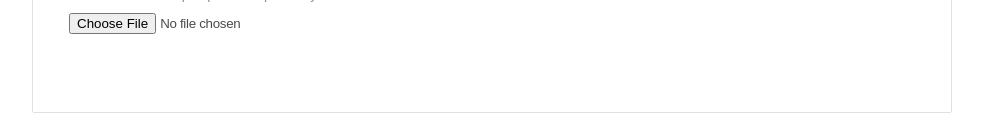
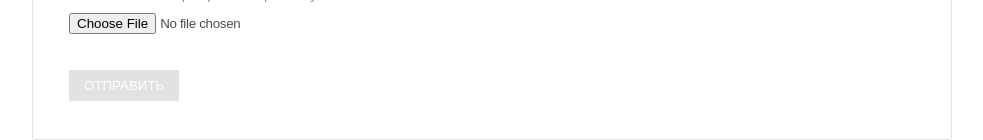
Before and after one commit to Tchander/maximum_education, a Vue app: page / in a window 1280 px wide. Shown: the part 722-862 px from the top of the page, without its empty margins (148-1131 px from the left). Before the commit the page ends 835 px from the top, so only its background shows below. Built offline with nearby package versions, Linux system fonts and the light colour scheme; no server answers; the HTML template or start-up script is replaced by a standard one.

Commit message:
feat: create submit button component and add some styles

```diff
--- a/src/assets/styles/main.css
+++ b/src/assets/styles/main.css
@@ -6,6 +6,9 @@
 }
 .mxed-block--less_margin {
   margin-bottom: 36px;
+}
+.mxed-block--no_margin {
+  margin-bottom: 0;
 }
 .mxed-label__title {
   letter-spacing: .5px;
--- a/src/components/DocumentsUploading.vue
+++ b/src/components/DocumentsUploading.vue
@@ -1,5 +1,5 @@
 <template>
-  <div class="mxed-block">
+  <div class="mxed-block mxed-block--less_margin">
     <div class="mxed-label mxed-label--increased_margin">
       <span class="mxed-label__title mxed-label__title--increased_ls"
         >Загрузка документов</span
--- a/src/components/FormWindow.vue
+++ b/src/components/FormWindow.vue
@@ -6,6 +6,7 @@
       <appeal-subject />
       <problem-description />
       <documents-uploading />
+      <submit-button />
     </form>
   </div>
 </template>
@@ -15,9 +16,11 @@ import BranchSelector from "@/components/BranchSelector";
 import AppealSubject from "@/components/AppealSubject";
 import ProblemDescription from "@/components/ProblemDescription";
 import DocumentsUploading from "@/components/DocumentsUploading";
+import SubmitButton from "@/components/SubmitButton";
 export default {
   name: "FormWindow",
   components: {
+    SubmitButton,
     DocumentsUploading,
     ProblemDescription,
     AppealSubject,
--- /dev/null
+++ b/src/components/SubmitButton.vue
@@ -0,0 +1,38 @@
+<template>
+  <div class="mxed-block mxed-block--no_margin">
+    <button
+      :disabled="isButtonDisabled"
+      class="mxed-btn"
+      :class="{ 'mxed-btn--active': !isButtonDisabled }"
+      @click="sendData"
+    >
+      Отправить
+    </button>
+  </div>
+</template>
+
+<script>
+export default {
+  name: "SubmitButton",
+  computed: {
+    isButtonDisabled() {
+      return true;
+    },
+  },
+  methods: {
+    sendData() {
+      console.log("42");
+    },
+  },
+};
+</script>
+
+<style lang="scss" scoped>
+.mxed-btn {
+  background: #e2e2e2;
+  color: #fff;
+  padding: 8px 15px;
+  text-transform: uppercase;
+  cursor: not-allowed;
+}
+</style>
```
